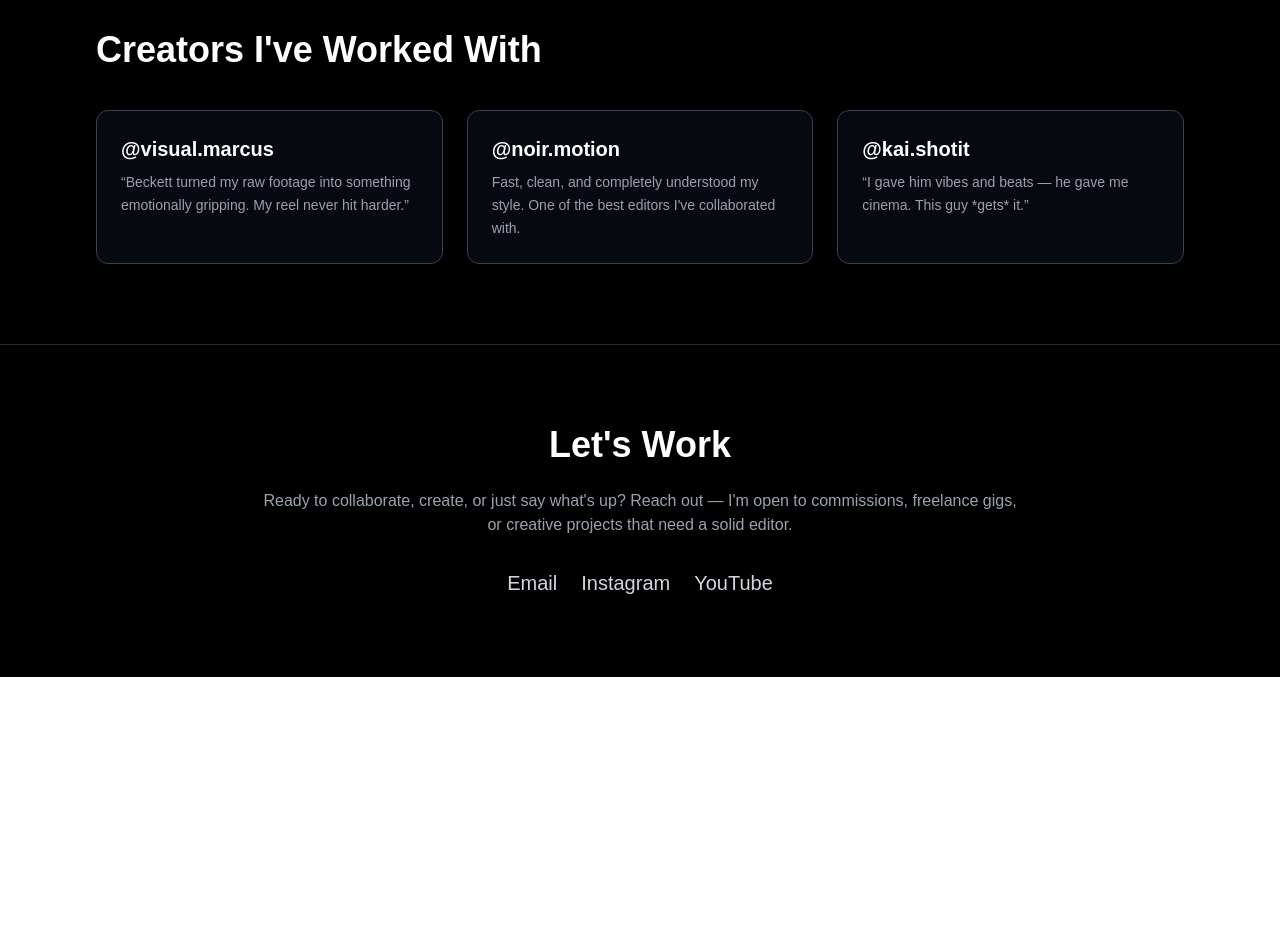
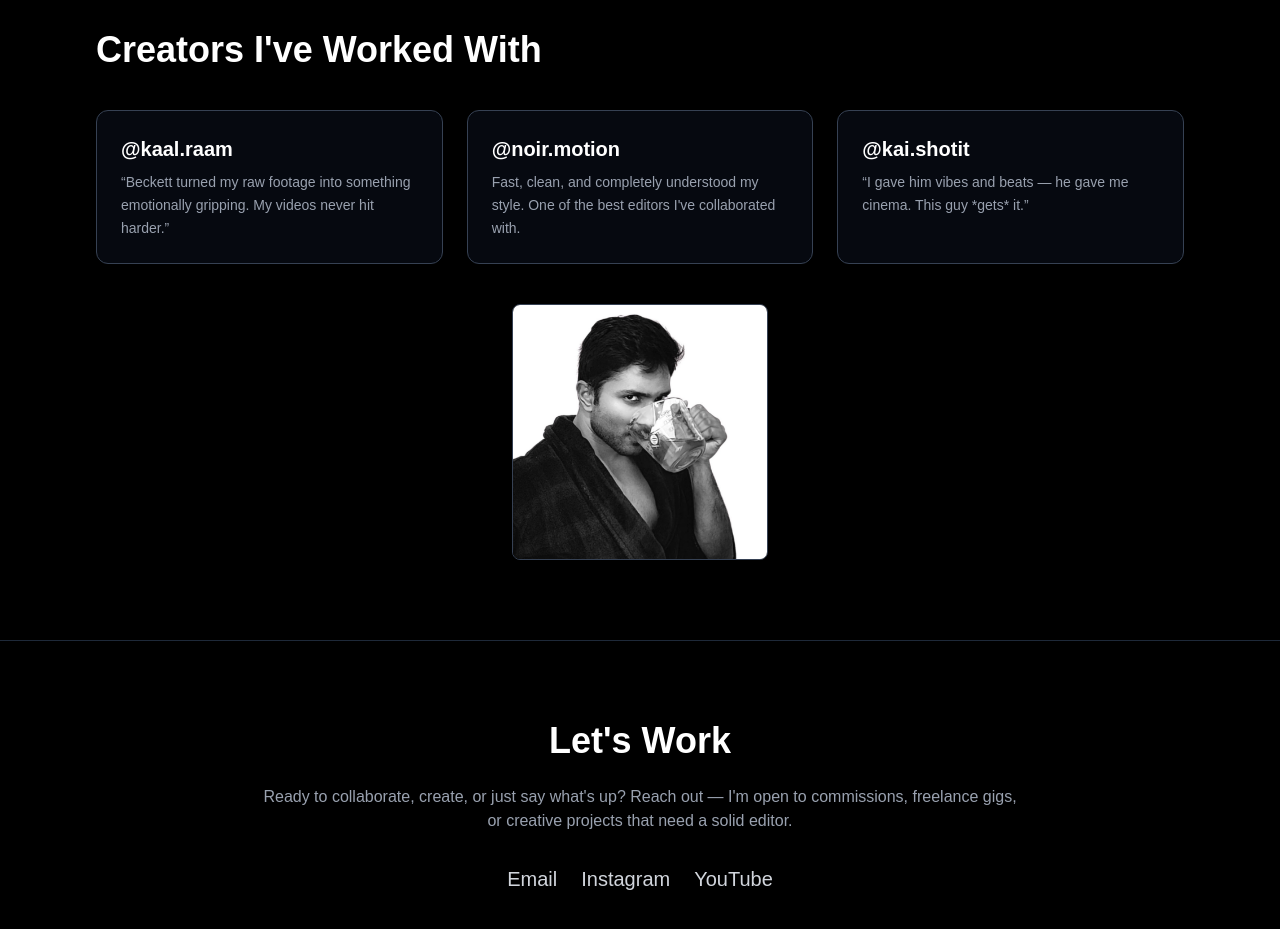
Before and after one commit to beckettcb/beckett-portfolio, a Next.js app: page / in a window 1280 px wide. Shown: the part 1800-2729 px from the top of the page. Before the commit the page ends 2477 px from the top, so only its background shows below. Built offline with nearby package versions, Linux system fonts and the light colour scheme; a web font is replaced by a local one.

Commit message:
add image below creators section

```diff
--- a/pages/index.js
+++ b/pages/index.js
@@ -105,9 +105,9 @@ export default function Home() {
           <h3 className="text-3xl md:text-4xl font-semibold mb-10">Creators I&apos;ve Worked With</h3>
           <div className="grid grid-cols-1 md:grid-cols-2 lg:grid-cols-3 gap-6">
             <div className="border border-gray-700 rounded-xl p-6 bg-gray-900/40 hover:bg-gray-900 transition">
-              <h4 className="text-xl font-semibold mb-2">@visual.marcus</h4>
+              <h4 className="text-xl font-semibold mb-2">@kaal.raam</h4>
               <p className="text-gray-400 text-sm leading-relaxed">
-                “Beckett turned my raw footage into something emotionally gripping. My reel never hit harder.”
+                “Beckett turned my raw footage into something emotionally gripping. My videos never hit harder.”
               </p>
             </div>
 
@@ -126,6 +126,13 @@ export default function Home() {
             </div>
           </div>
         </div>
+        <div className="mt-10 flex justify-center">
+  <img
+    src="/kaal.png"
+    alt="Extra Visual"
+    className="w-64 h-auto rounded-lg border border-gray-700"
+  />
+</div>
       </section>
 
       {/* Contact Section */}
```
Also changed, not shown: public/kaal.png (added).
